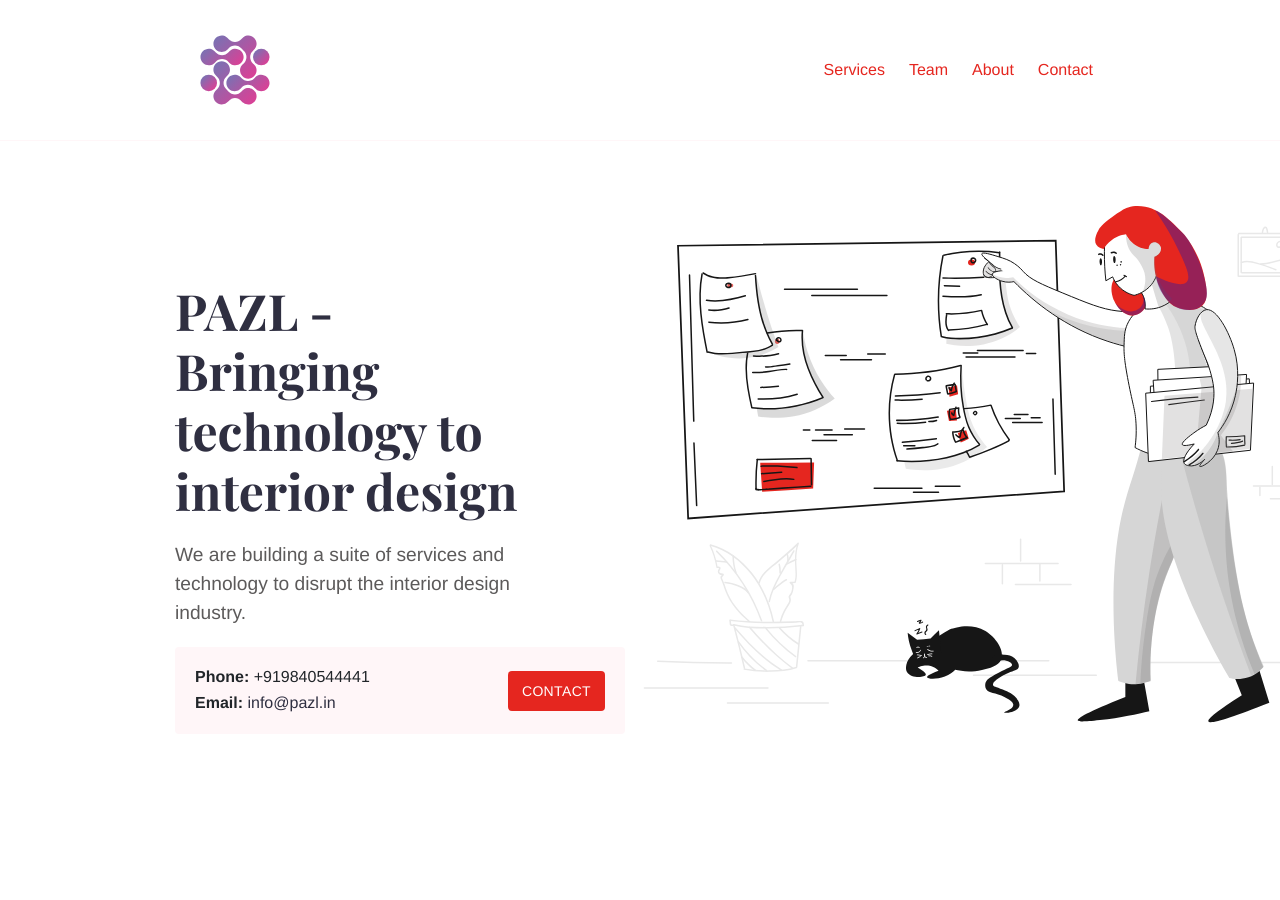
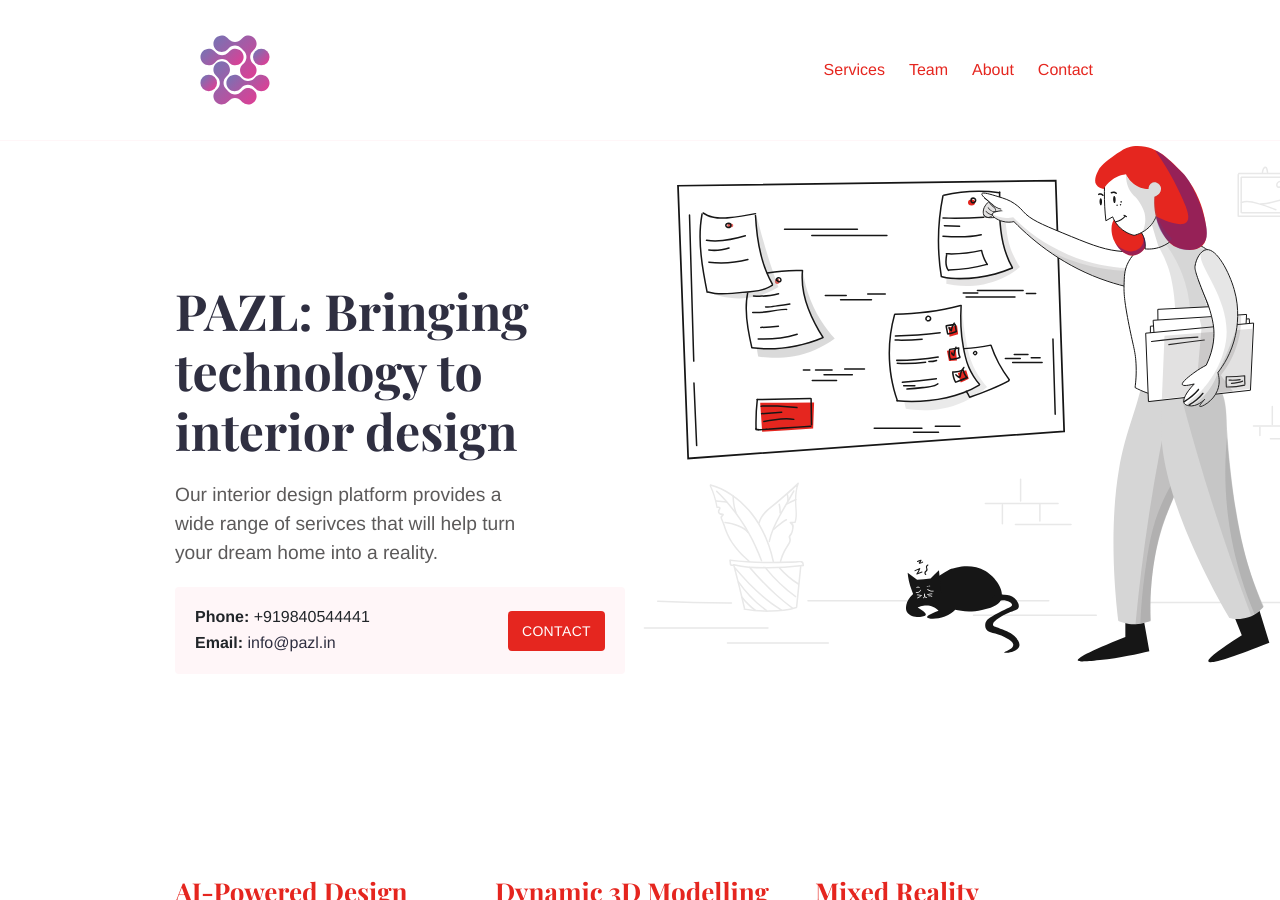
Before and after one commit to pazlindia/pazlinda.github.io, a Jekyll site: the page built from index.md, in a window 1280 px wide and 900 px high. Built offline with Jekyll 4.4.1, drawn with Linux system fonts in a browser that asks for light colours.

Commit message:
Team and phrasing
Signed-off-by: Raghu Raja <raghu.pazl@protonmail.com>

```diff
--- a/index.md
+++ b/index.md
@@ -8,6 +8,6 @@ intro_image_hide_on_mobile: true
 show_call_box: true
 ---
 
-# PAZL - Bringing technology to interior design
+# PAZL: Bringing technology to interior design
 
-We are building a suite of services and technology to disrupt the interior design industry.
+Our interior design platform provides a wide range of serivces that will help turn your dream home into a reality.
```
Also changed, not shown: _team/bill-mcdonald.md (deleted, +0 -14 lines), _team/mike-vance.md (deleted, +0 -11 lines), _team/raghu-raja.md (+1 -1 lines), _team/srikanth-avk.md (+2 -1 lines), _team/susan-shelton.md (deleted, +0 -10 lines), _team/tamara-ells.md (deleted, +0 -10 lines), about.md (+5 -49 lines), services.md (+1 -1 lines).
